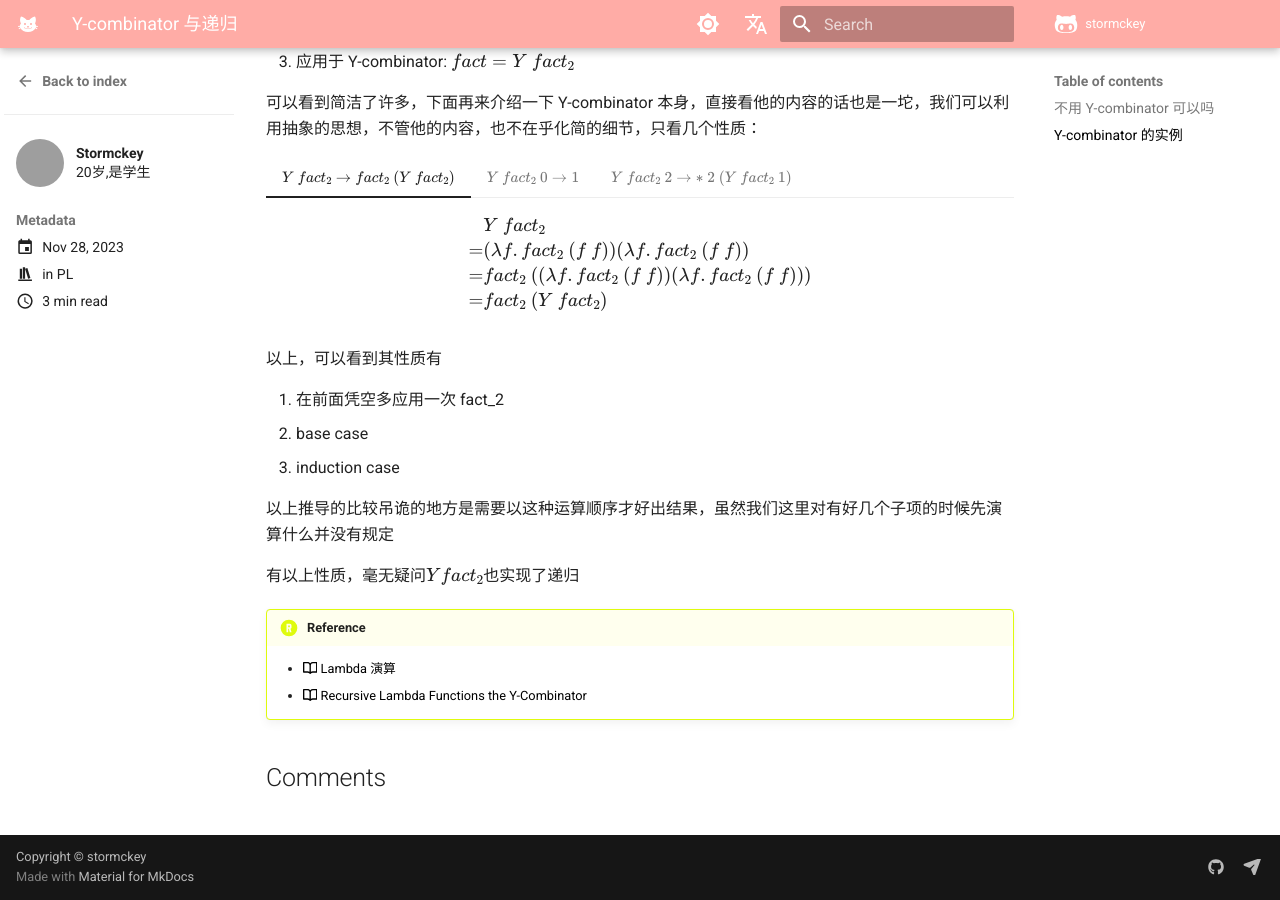
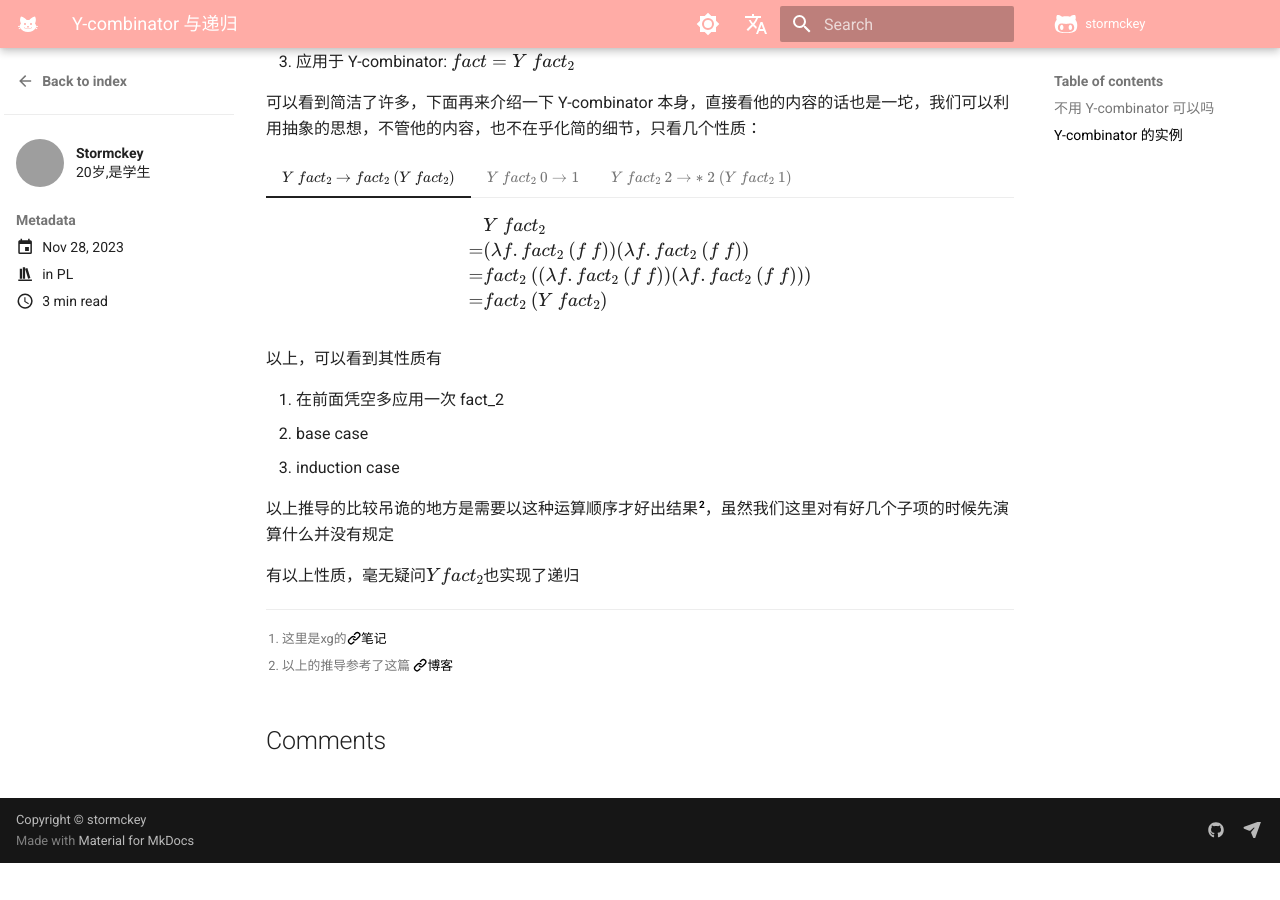
Before and after one commit to stormckey/stormckey.github.io, an MkDocs documentation site: the page built from docs/blog/posts/Recursive.md, in a window 1280 px wide and 900 px high, scrolled down 1156 px. Built offline with MkDocs 1.6.1 and Material for MkDocs 9.7.7, drawn with Linux system fonts in a browser that asks for light colours; comment, search, counter and statistics services are not loaded; after the commit the page ends 2019 px from its top, so only the background shows below that; some of the changed text lies outside the part shown; grey boxes are pictures that could not be loaded.

Commit message:
better reference

```diff
--- a/docs/blog/posts/Recursive.md
+++ b/docs/blog/posts/Recursive.md
@@ -15,7 +15,9 @@ nostatistics: true
 
 <!-- more -->
 
-首先请看 xg[:octicons-link-16:的笔记这里](https://note.tonycrane.cc/cs/pl/ppl/topic1/#y-combinator)，推导的过程讲的很清楚了
+首先请看 xg的笔记[^1]，推导的过程讲的很清楚了
+
+[^1]: 这里是xg的[:octicons-link-16:笔记](https://note.tonycrane.cc/cs/pl/ppl/topic1/#y-combinator)
 
 这里主要讨论另外几个问题
 
@@ -100,10 +102,8 @@ nostatistics: true
 2. base case
 3. induction case
 
-以上推导的比较吊诡的地方是需要以这种运算顺序才好出结果，虽然我们这里对有好几个子项的时候先演算什么并没有规定
+以上推导的比较吊诡的地方是需要以这种运算顺序才好出结果[^2]，虽然我们这里对有好几个子项的时候先演算什么并没有规定
+
+[^2]: 以上的推导参考了这篇 [:octicons-link-16:博客](https://sookocheff.com/post/fp/recursive-lambda-functions/)
 
 有以上性质，毫无疑问$Y fact_2$也实现了递归
-
-!!! reference
-    - [:octicons-book-16: Lambda 演算](https://note.tonycrane.cc/cs/pl/ppl/topic1/#y-combinator)
-    - [:octicons-book-16: Recursive Lambda Functions the Y-Combinator](https://sookocheff.com/post/fp/recursive-lambda-functions/)
--- a/docs/changelog.yml
+++ b/docs/changelog.yml
@@ -4,7 +4,6 @@
   - "2023-11-28":
     - refactor: 使用了meta-manager插件,简化了metadata的使用
     - newpage: Blog > PL > Y-combinator
-    - refactor: 新增了Reference样式
   - "2023-11-26":
     - refactor: 新增了Definition样式
     - refactor: 启用blog插件
```
